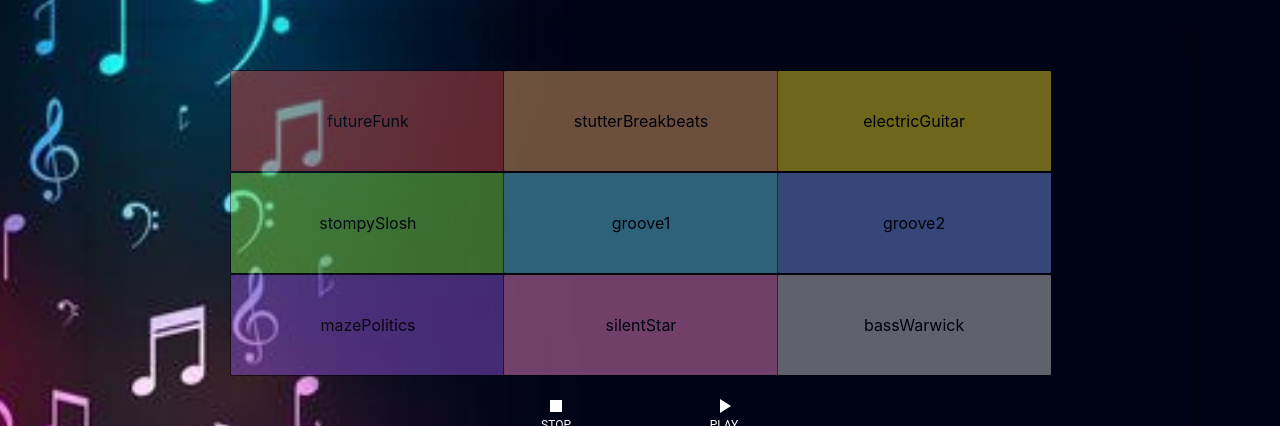
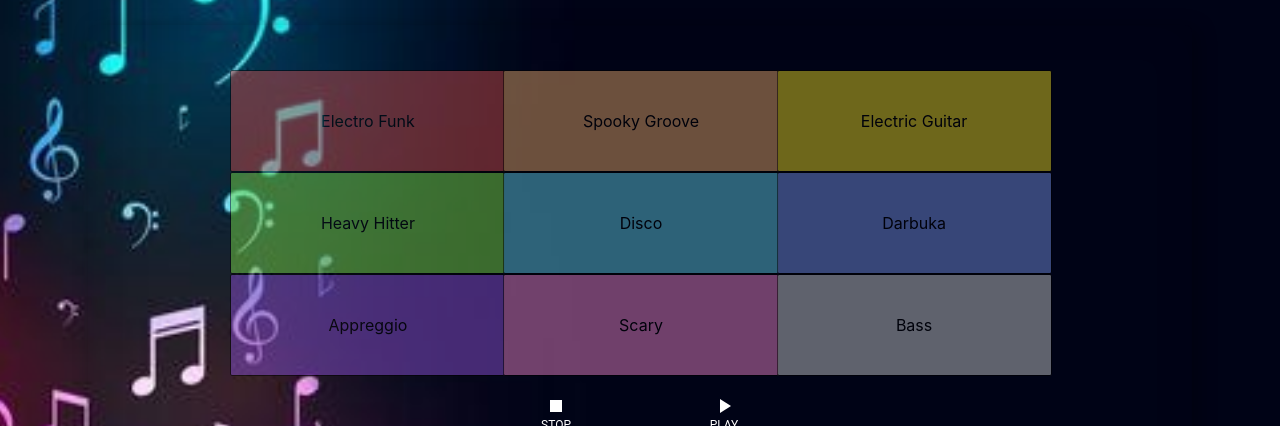
Before and after one commit to trodelgal/loop-machine, a React (Create React App) app: page / in a window 1280 px wide. Shown: the part 129-555 px from the top of the page. Built offline with nearby package versions, Linux system fonts and the light colour scheme; no server answers.

Commit message:
Change the names and add readme

```diff
--- a/src/loops/Howls.js
+++ b/src/loops/Howls.js
@@ -38,55 +38,55 @@ export const mazePolitics = new Howl({
 });
 export const loopsArr =[
     {
-        name: "futureFunk",
+        name: "Electro Funk",
         src: futureFunk,
         color: "#c04746",
         state:false
       },
       {
-        name: "stutterBreakbeats",
+        name: "Spooky Groove",
         src: stutterBreakbeats,
         color: "#d79c64",
         state:false
       },
       {
-        name: "electricGuitar",
+        name: "Electric Guitar",
         src: electricGuitar,
         color: "#dcca21",
         state:false
       },
       {
-        name: "stompySlosh",
+        name: "Heavy Hitter",
         src: stompySlosh,
         color: "#74d144",
         state:false
       },
       {
-        name: "groove1",
+        name: "Disco",
         src: groove1,
         color: "#5bc1da",
         state:false
       },
       {
-        name: "groove2",
+        name: "Darbuka",
         src: groove2,
         color: "#6f88da",
         state:false
       },
       {
-        name: "mazePolitics",
+        name: "Appreggio",
         src: mazePolitics,
         color: "#864ecf",
         state:false
       },
       {
-        name: "silentStar",
+        name: "Scary",
         src: silentStar,
         color: "#e07ec0",
         state:false
       },
       {
-        name: "bassWarwick",
+        name: "Bass",
         src: bassWarwick,
         color: "#bdc1c4",
         state:false
```
Also changed, not shown: 2 other files (tests, documents, lock files or other folders).
